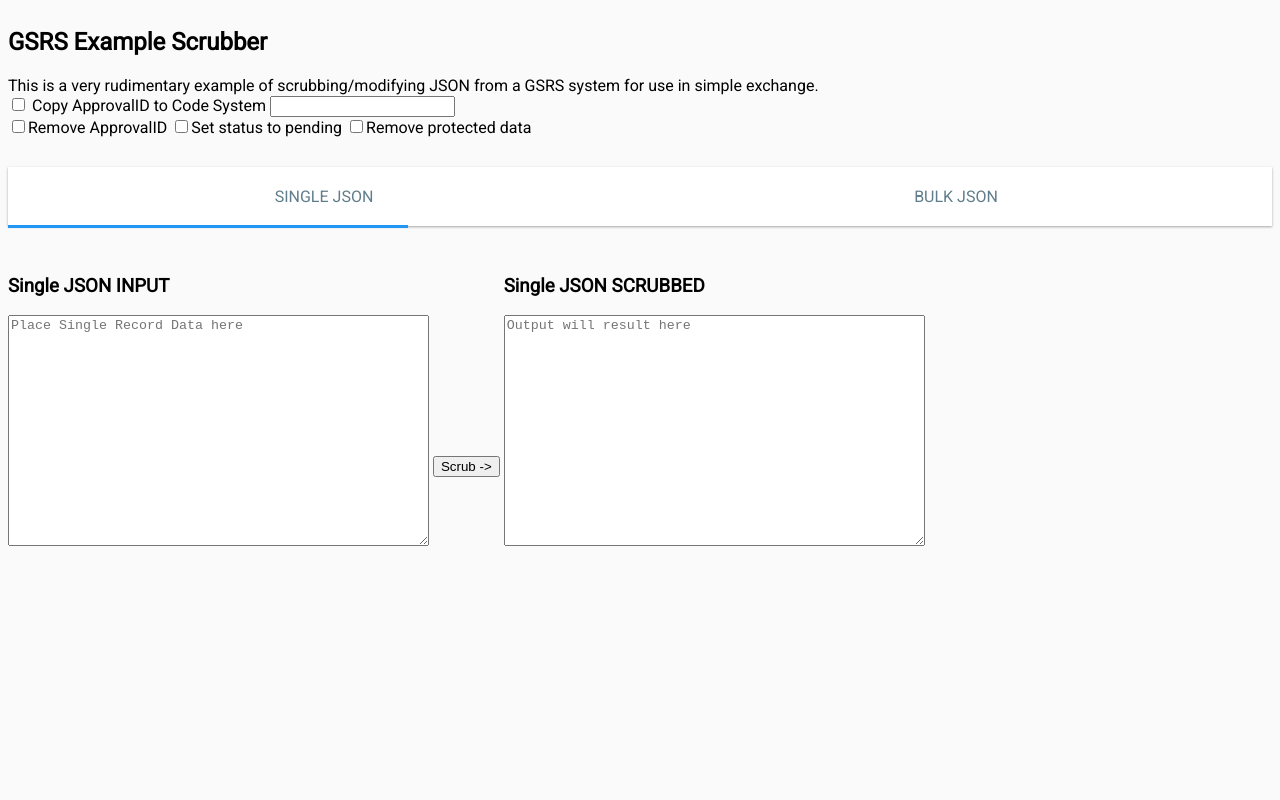
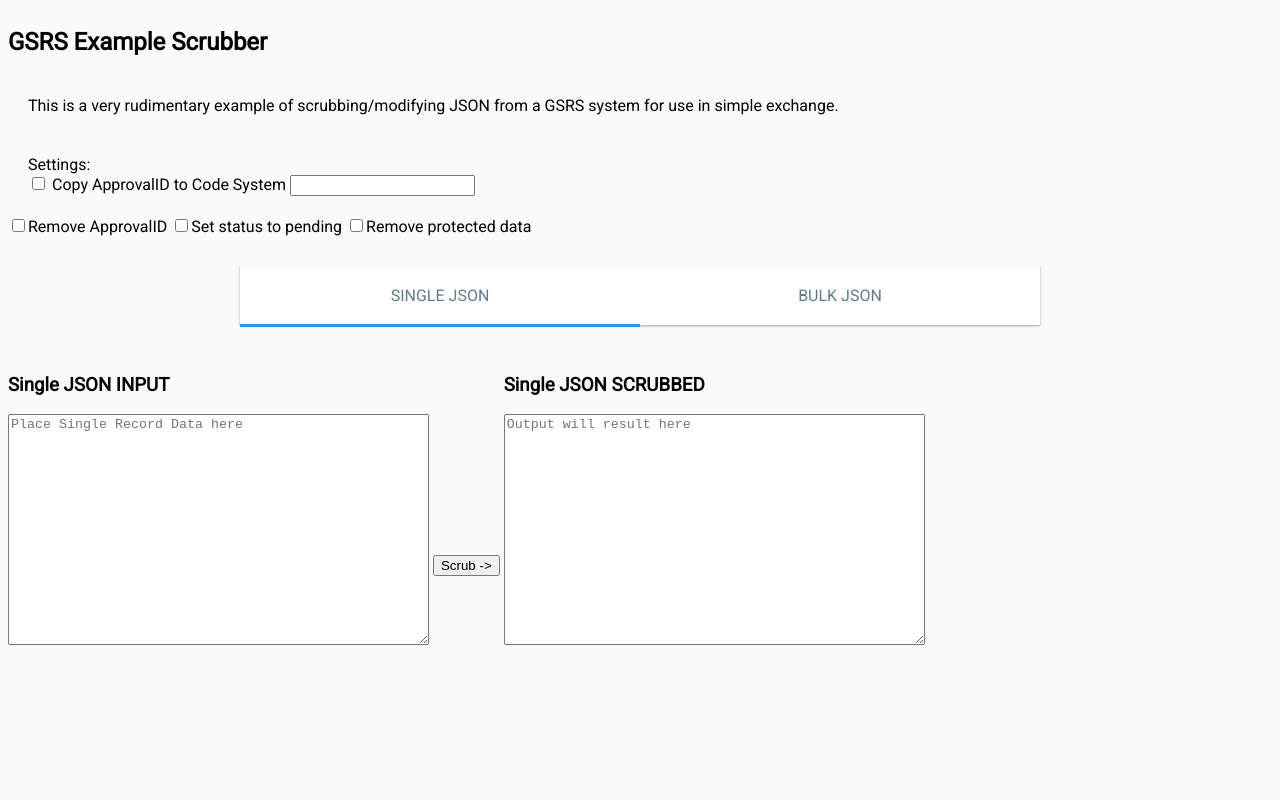
Before and after one commit to tylerperyea/tylerperyea.github.io, a website: page gsrs/bulk/mapper.html in a window 1280 px wide. Shown: the top 800 px of the page. Drawn offline with Linux system fonts and the light colour scheme.

Commit message:
Update mapper.html

```diff
--- a/gsrs/bulk/mapper.html
+++ b/gsrs/bulk/mapper.html
@@ -7,6 +7,12 @@
       <style>
         @import url(https://fonts.googleapis.com/css?family=Roboto);
 
+ul.tab-bar {
+    width: 800px;
+}
+        .paddiv{
+         padding: 20px;
+        }
         .hide {
           display: none;
         }
@@ -132,11 +138,17 @@
     <div>
       <div>
         <h2>GSRS Example Scrubber</h2>
+        <div class="paddiv">
         This is a very rudimentary example of scrubbing/modifying JSON from a GSRS system for use in simple exchange.
+        </div>
       </div>
 
       <div>
-        <div>
+
+        <div class="paddiv">
+          <div>
+          Settings:
+          </div>
           <input name="copy-app-id" id="copy-app-id" type="checkbox" />
           <label for="copy-app-id">Copy ApprovalID to Code System</label>
           <input name="app-id-code-system" id="app-id-code-system">
```
